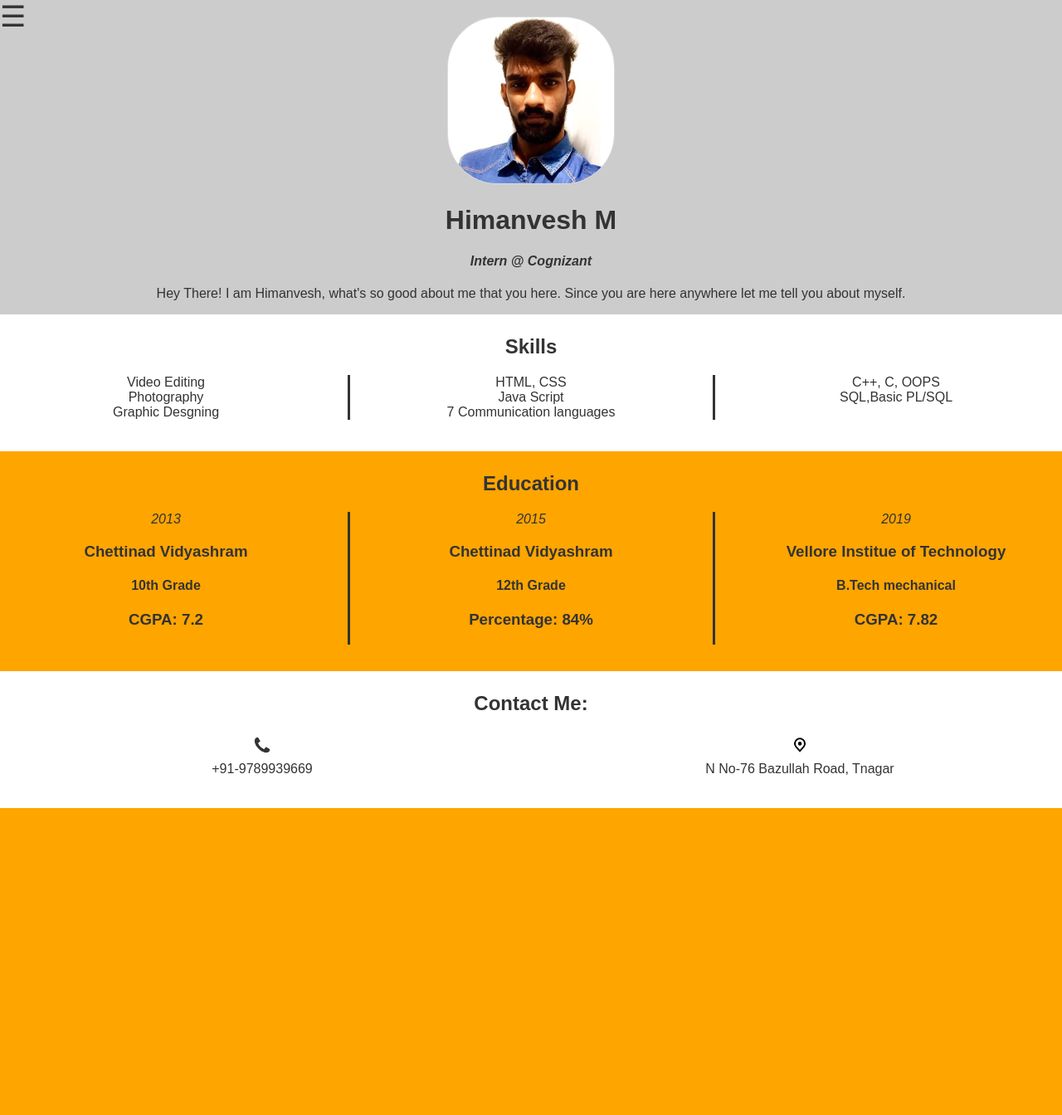
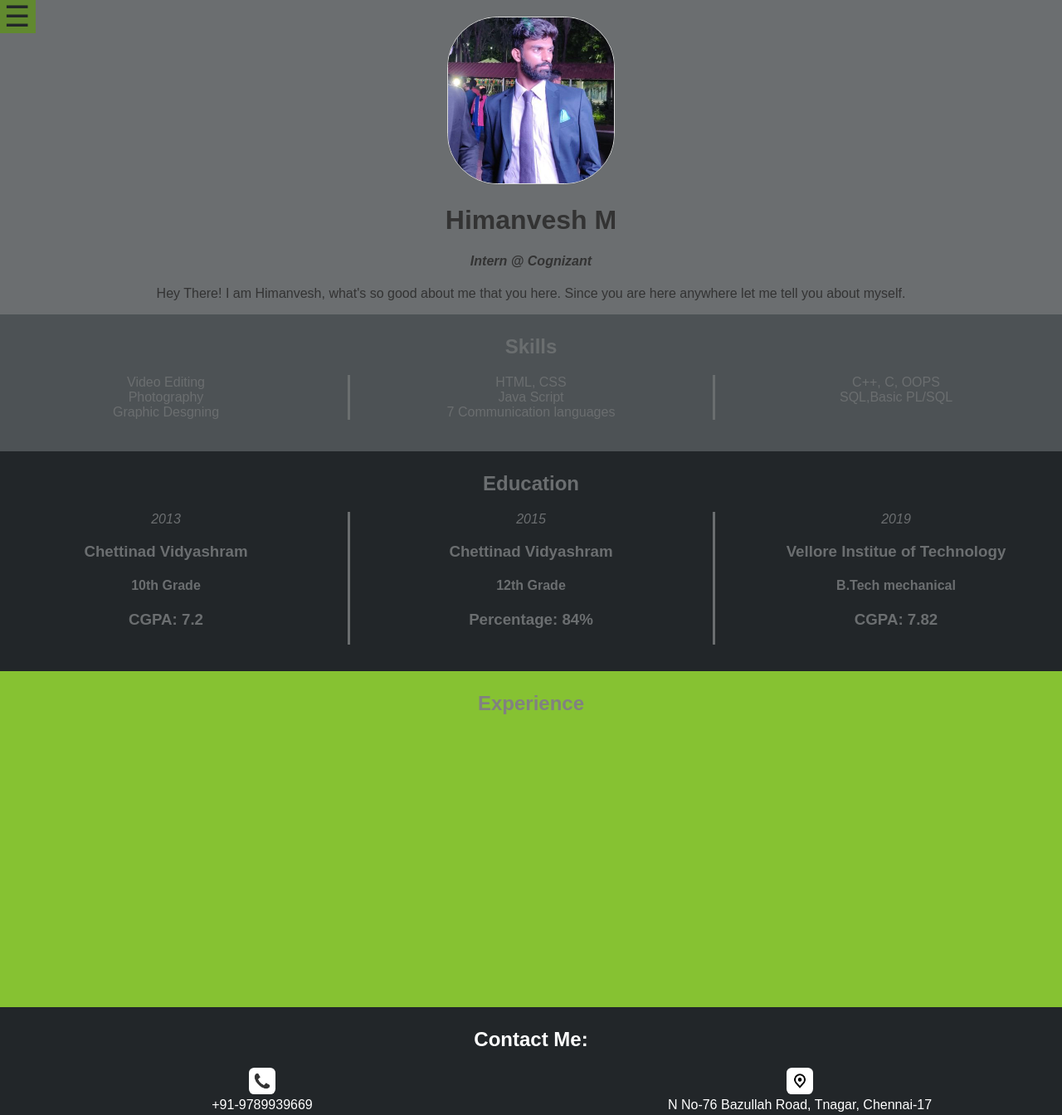
Before and after one commit to himanvesh/himanvesh.github.io, a plain HTML site: page index.html in a window 1280 px wide. Shown: the whole page at 83% size. Before the commit the page ends 974 px from the top, so only its background shows below. Drawn offline with Linux system fonts and the light colour scheme.

Commit message:
home changes

```diff
--- a/css/styles.css
+++ b/css/styles.css
@@ -16,10 +16,17 @@ body{
 }
 
 #Navigation{
-  background:#ccc;
-  align:left;
+  background:#61892f;
   position: fixed;
   width: 38px;
+  color: #222629;
+  padding-left: 5px;
+}
+
+#Navigation p{
+  font-size: 11px;
+  color: #818181;
+  float:left;
 }
 
 .sidenav {
@@ -63,12 +70,11 @@ body{
 
 #container{
 	margin: 0;
-	background: #FFA500;
 }
 
 #banner{
 	text-align: center;
-	background:#ccc;
+	background: #6B6E70;
 	clear:both;
 	padding-top: 20px;
 	height: auto;
@@ -92,12 +98,13 @@ body{
 }
 
 #skills{
-	background:#fff;
+	background:#474B4f;
+	color: #6B6E70;
 	height: 160px;
 	width:100%;
 	padding-top: 5px;
 	font-stretch: 2px;
-
+	opacity: 80%;
 }
 
 #skill_p{
@@ -113,7 +120,8 @@ body{
 }
 
 #education{
-	background:#FFA500;
+	background: #222629;
+	color: #6B6E70;
 	height: 260px;
 	width: 100%;
 	padding-top: 5px;
@@ -132,11 +140,22 @@ body{
   column-rule-style: solid;
 }
 
+#experience{
+	background:#86c232;
+	height: 400px;
+	width: 100%;
+	color: #818181;
+	padding-top: 5px;
+	font-stretch: 2px;
+}
+
+
 
 #contact{
-	background:#fff;
+	background:#222629;
 	height: 160px;
 	width: 100%;
+	color:#fff;
 	padding-top: 5px;
 	font-stretch: 2px;
 }
@@ -150,12 +169,11 @@ body{
 
 #footer1{
 	text-align: center;
-	color: #fff;
 	display: block;
 	height: 32px;
 	width: 100%;
 	right:0;
-	bottom: 100px;
+	bottom: 130px;
 	left: 10px;
 	position: absolute;
 
@@ -178,3 +196,7 @@ body{
 	border-radius: 20%;
 	border: 1px solid #ddd;
 }
+
+#gif{
+	border-radius: 20%;
+}
--- a/index.html
+++ b/index.html
@@ -1,9 +1,16 @@
 <!DOCTYPE html>
 
-<html><head>
+<html>
+<head>
 <title>Himanvesh</title>
 <link rel="stylesheet" href="css/styles.css">
+<script src="script/app.js"></script>
 <meta name="viewport" content="width=device-width, initial-scale=1">
+
+ <!-- Fonts -->
+    <link href="https://fonts.googleapis.com/css?family=Montserrat" rel="stylesheet">
+    <link href="https://fonts.googleapis.com/css?family=Oswald" rel="stylesheet">
+    <meta name="robots" content="noindex,follow" />
 </head>
 
 <body>
@@ -23,7 +30,8 @@
 <div id="foot_p11">
 <a href="www.instagram.com/touringhim"><img id="png" src="image/insta.jfif"></a></br> </br>
 <a href="www.twitter.com/himanvesh"><img id="png" src="image/twitter.png"></a></br></br>
-<a href="www.facebook.com/himanvesh"><img id="png" src="image/fb.png"></a></br>
+<a href="www.facebook.com/himanvesh"><img id="png" src="image/fb.png"></a>
+<p><i>Created by @Himanvesh</i></p>
 </div>
 </div>
 </div>
@@ -32,9 +40,9 @@
 </div>
 
 
+<div id="banner">
 <a name="about"></a>
-<div id="banner">
-<img id="image1" src="image/himanvesh.jpg">
+<img id="image1" src="image/himanvesh1.jpg">
 <h1 id="heman">Himanvesh M</h1>
 <h4><i>Intern @ Cognizant</i></h4>
 <p> Hey There! I am Himanvesh, what's so good about me that you here. Since you are here anywhere let me tell you about myself.</p>
@@ -66,26 +74,18 @@ Video Editing <br>Photography<br>Graphic Desgning<br>HTML, CSS<br>Java Script<br
 </div>
 </div>
 
+<div id="experience"><a name="experience"></a>
+<h2>Experience</h2>
+</div>
+
 <div id="contact"><a name="contact"></a>
 <h2>Contact Me:</h2>
 <div id="contact_p">
-<img src="image/phone.png" width="32px" height="32px"></br> +91-9789939669 <br>
-<img src="image/address.png" width="32px" height="32px"></br> N No-76 Bazullah Road, Tnagar <br>
+<img id ="gif" src="image/phone.png" width="32px" height="32px"></br> +91-9789939669 <br>
+<img id="gif" src="image/address.png" width="32px" height="32px"></br> N No-76 Bazullah Road, Tnagar, Chennai-17 <br>
 </div>
 </div>
 </div>
 </div>
-</div>
-
-<script>
-function openNav() {
-  document.getElementById("mySidenav").style.width = "250px";
-}
-
-function closeNav() {
-  document.getElementById("mySidenav").style.width = "0";
-}
-</script>
-
 </body>
 </html>
--- /dev/null
+++ b/script/app.js
@@ -0,0 +1,7 @@
+function openNav() {
+  document.getElementById("mySidenav").style.width = "250px";
+}
+
+function closeNav() {
+  document.getElementById("mySidenav").style.width = "0";
+}
```
Also changed, not shown: image/background.jpg (added), image/himanvesh1.jpg (added).
